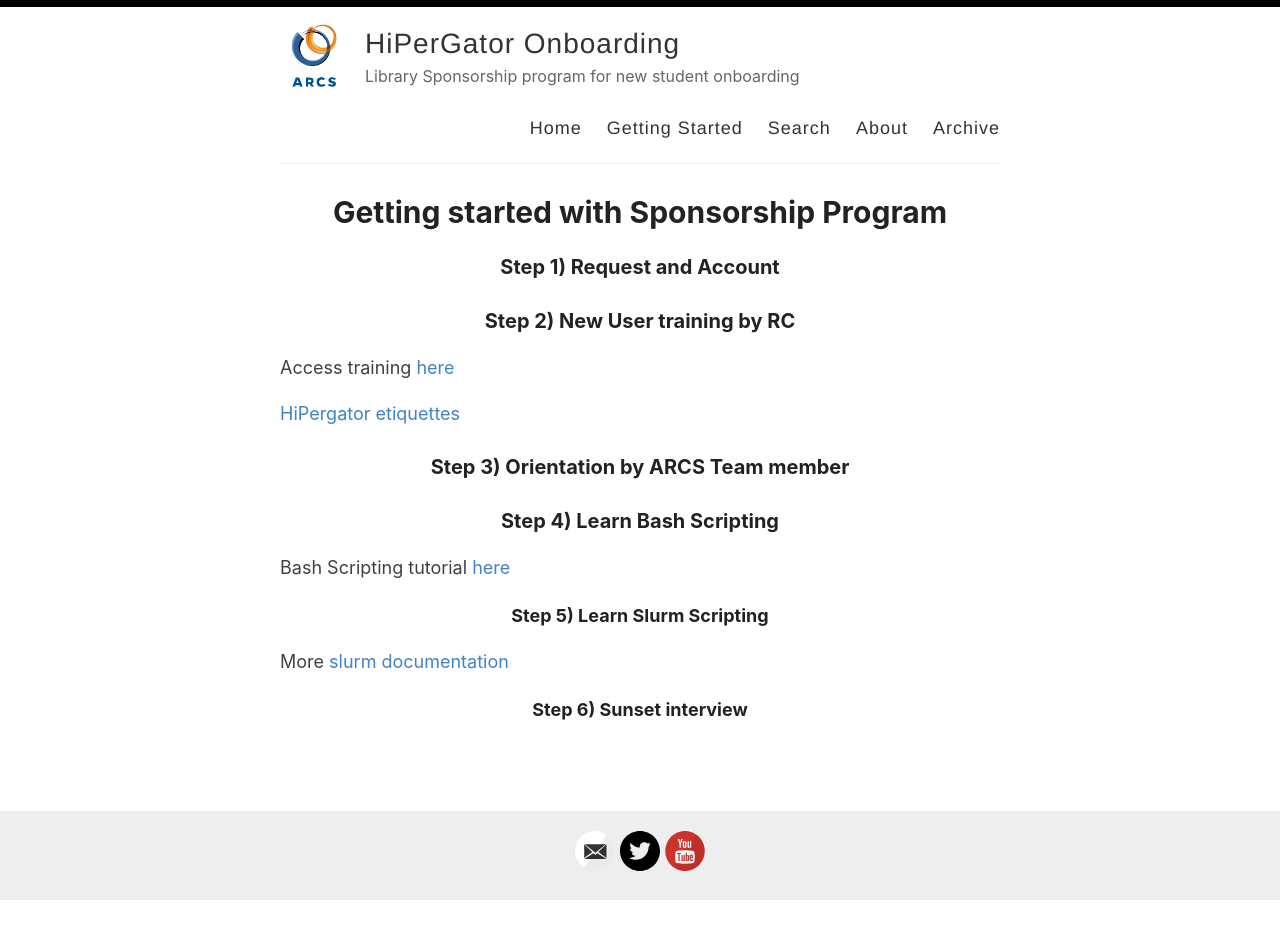
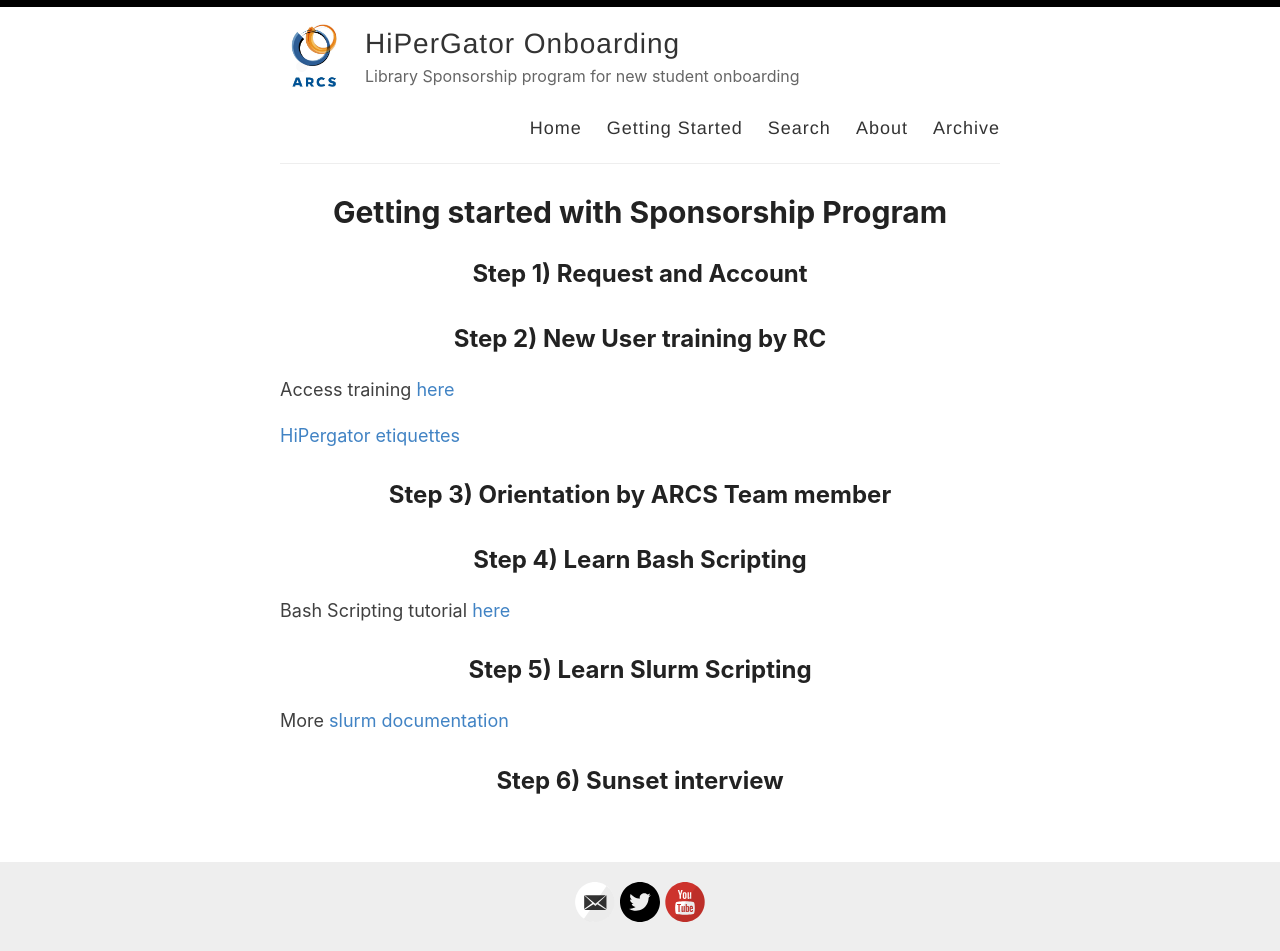
Before and after one commit to NatyaHans/HiPerGatorOnboarding, a Jekyll site: the page built from _pages/getting-started.md, in a window 1280 px wide. Built offline with Jekyll 4.4.1, drawn with Linux system fonts in a browser that asks for light colours; before the commit the page ends 901 px from its top, so only the background shows below that.

```diff
--- a/_pages/getting-started.md
+++ b/_pages/getting-started.md
@@ -4,22 +4,27 @@ title: Getting started with Sponsorship Program
 permalink: /getting-started/
 ---
 
-### Step 1) Request and Account
+Step 1) Request and Account
+----
 
-
-### Step 2) New User training by RC
+Step 2) New User training by RC
+----
 Access training [here](https://help.rc.ufl.edu/doc/New_user_training)
 
 [HiPergator etiquettes](https://help.rc.ufl.edu/doc/HPG_Computation)
 
-### Step 3) Orientation by ARCS Team member
+Step 3) Orientation by ARCS Team member
+----
 
+Step 4) Learn Bash Scripting
+----
 
-### Step 4) Learn Bash Scripting
 Bash Scripting tutorial [here]()
 
-#### Step 5) Learn Slurm Scripting
+Step 5) Learn Slurm Scripting
+----
 
 More [slurm documentation](https://slurm.schedmd.com/documentation.html)
 
-##### Step 6) Sunset interview
+Step 6) Sunset interview
+----
```
